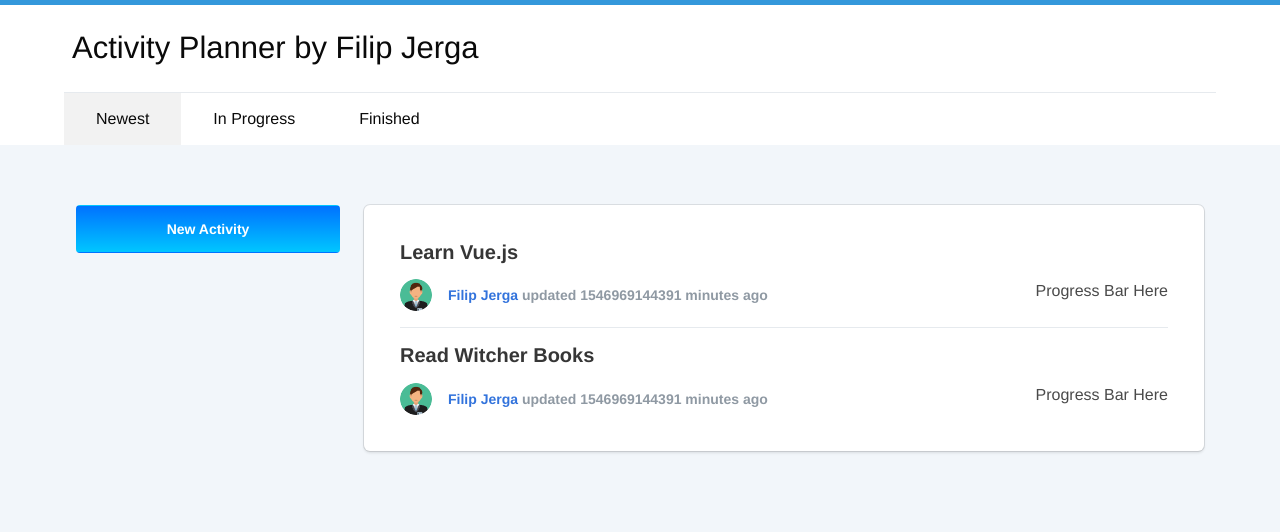
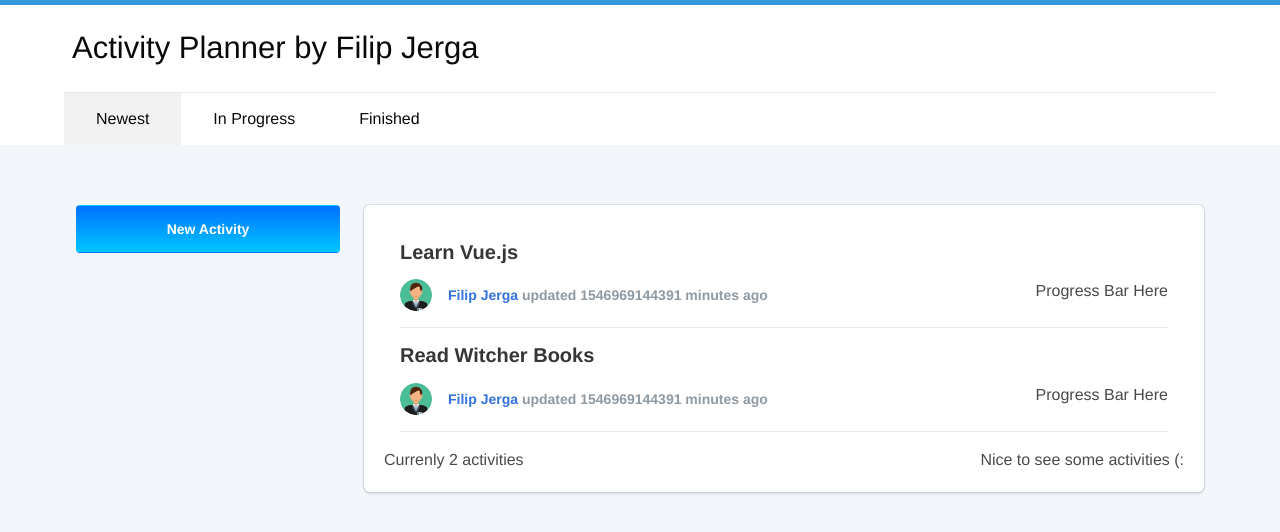
Before and after one commit to Jerga99/vue-activity-course, a Vue app: page / in a window 1280 px wide. Shown: the top 532 px of the page. Built offline with nearby package versions, Linux system fonts and the light colour scheme.

Commit message:
7 More Computed Properties

```diff
--- a/src/App.vue
+++ b/src/App.vue
@@ -100,6 +100,8 @@
               :key="activity.id"
               :activity="activity"
             />
+            <div class="activity-length">Currenly {{ activityLength }} activities</div>
+            <div class="activity-motivation">{{ activityMotivation }}</div>
           </div>
         </div>
       </div>
@@ -134,20 +136,20 @@ export default {
     },
     fullAppName () {
       return this.appName + ' by ' + this.creator
+    },
+    activityLength () {
+      return Object.keys(this.activities).length
+    },
+    activityMotivation () {
+      if (this.activityLength && this.activityLength < 5) {
+        return 'Nice to see some activities (:'
+      } else if (this.activityLength >= 5) {
+        return 'So many activities! Good Job!'
+      } else {
+        return 'No activities, so sad :('
+      }
     }
   },
-  // watch: {
-  //   creator (val) {
-  //     console.log(val)
-  //     debugger
-  //     return this.appName + ' by ' + val
-  //   },
-  //   appName (val) {
-  //     console.log(val)
-  //     debugger
-  //     return val + ' by ' + this.creator
-  //   }
-  // },
   created () {
     this.activities = fetchActivities()
     this.user = fetchUser()
@@ -178,6 +180,14 @@ html,body {
 }
 footer {
   background-color: #F2F6FA !important;
+}
+
+.activity-motivation {
+ float: right;
+}
+
+.activity-length {
+  display: inline-block;
 }
 
 .example-wrapper {
```
